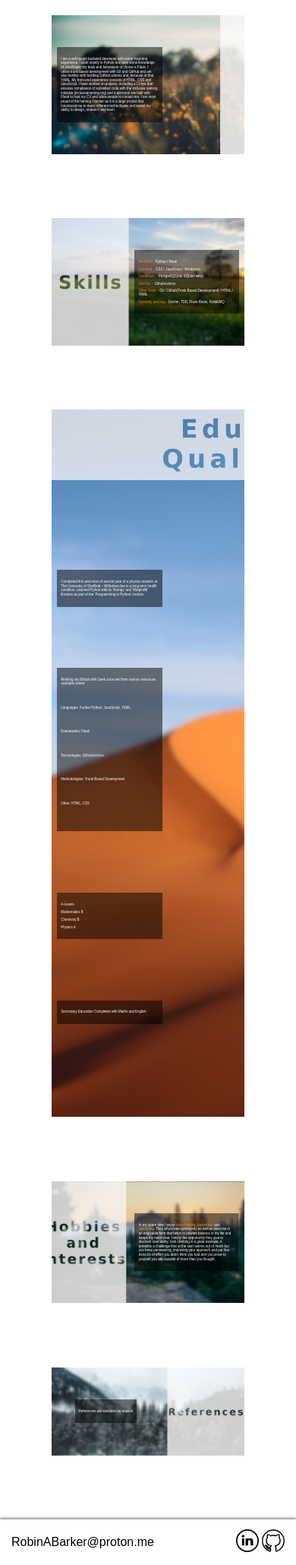
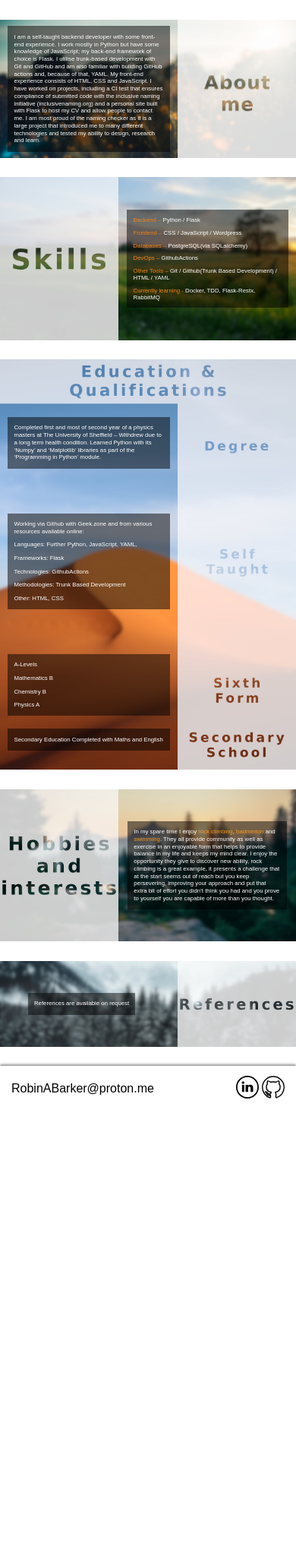
Before and after one commit to Drodinger/Personal_Site, a Flask app: page / in a window 390 px wide. Shown: the part 227-2287 px from the top of the page at 76% size. After the commit the page ends 1673 px from the top, so only its background shows below. Run offline with Flask 3, Linux system fonts and the light colour scheme; some libraries are stand-ins or nearby versions.

Commit message:
added support for mobile responsiveness

```diff
--- a/static/css/about.css
+++ b/static/css/about.css
@@ -110,6 +110,11 @@ body {
     font-size: 1.15vw;
 }
 
+#working_via_github_subsection {
+    margin-top: 11vh;
+    margin-bottom: 11vh;
+}
+
 h3 {
     text-align: center;
     color: #FA9C1B;
@@ -119,3 +124,135 @@ h2 {
     text-align: center;
     color: #F58216;
 }
+
+
+@media (max-width: 768px) {
+    body {
+        font-family: sans-serif;
+        background-color: white;
+    }
+
+    .banner_container {
+        margin-top: 3vh;
+        margin-bottom: 3vh;
+    }
+
+    .banner {
+        aspect-ratio: 2.82;
+        width: 100%;
+        object-fit: cover;
+      }
+
+    .main_container {
+          max-width: 100%;
+          margin: 0 0 0 0;
+      }
+
+
+    .section_subheading_container {
+        color: #FA9C1B;
+    }
+
+    .section_container {
+        margin-bottom: 3vh;
+    /*    box-shadow: 10px 10px 5px 0px rgba(0,0,0,0.75);
+        -webkit-box-shadow: 10px 10px 5px 0px rgba(0,0,0,0.75);
+        -moz-box-shadow: 10px 10px 5px 0px rgba(0,0,0,0.75);*/
+        display: flex;
+    }
+
+    #about_me_container {
+        padding-right: 41.5%;
+        padding-left: 2.5%;
+        padding-top: 1vh;
+        padding-bottom: 1vh;
+        background-size: cover;
+    }
+
+    #skills_container {
+        padding-right: 1.5%;
+        padding-left: 42.8%;
+        padding-top: 5vh;
+        padding-bottom: 5vh;
+        background-size: cover;
+        background-position: center;
+    }
+
+    #education_and_qualification_container {
+        padding-right: 41.5%;
+        padding-left: 2.5%;
+        padding-top: 9vh;
+        padding-bottom: 1vh;
+        background-size: cover;
+        display: flex;
+        flex-direction: column;
+    }
+
+    #hobbies_and_interests_container {
+
+        padding-right: 2%;
+        padding-left: 43%;
+        padding-top: 5vh;
+        padding-bottom: 5vh;
+        background-size: cover;
+        background-position: center;
+    }
+
+    #references_container {
+        padding-right: 40%;
+        padding-left: 9.5%;
+        padding-top: 5vh;
+        padding-bottom: 5vh;
+        background-size: cover;
+        background-position: center;
+    }
+
+    .subsection_container {
+        margin-bottom: 2vh;
+    }
+
+    .paragraph_container {
+        padding-top: 0.2vh;
+        padding-bottom: 0.2vh;
+        padding-left: 4%;
+        padding-right: 4%;
+        background-color: rgba(0, 0, 0, 0.5);
+    }
+
+    .paragraph {
+        text-align: left;
+        color: white;
+        font: sans-serif;
+        line-height: 125%;
+        font-size: 2vw;
+    }
+
+
+    .skills_category_paragraph {
+        text-align: left;
+        color: white;
+        font-size: 2vw;
+    }
+
+    #self_taught_subsection {
+        margin-top: 5vh;
+        margin-bottom: 5vh;
+    }
+
+    #a-levels_subsection {
+        margin-top: 4vh;
+        margin-bottom: 0vh;
+    }
+
+
+    h3 {
+        text-align: center;
+        color: #FA9C1B;
+    }
+
+    h2 {
+        text-align: center;
+        color: #F58216;
+    }
+
+}
--- a/templates/about.html
+++ b/templates/about.html
@@ -88,61 +88,48 @@
 
         <div class="subsection_container">
 
-
-            <div class="paragraph_container">
+        <div class="paragraph_container" id="self_taught_subsection">
             <p class="paragraph">
             Working via Github with Geek.zone and from various resources available online:
             </p>
-            </div>
 
 
 
-            <div class="paragraph_container">
             <p class="paragraph">
                 Languages: Further Python, JavaScript, YAML,
             </p>
-            </div>
 
 
 
 
-            <div class="paragraph_container">
             <p class="paragraph">
                 Frameworks: Flask
             </p>
-            </div>
 
 
 
 
-            <div class="paragraph_container">
             <p class="paragraph">
                 Technologies: GithubActions
             </p>
-            </div>
 
 
 
 
-            <div class="paragraph_container">
             <p class="paragraph">
                 Methodologies: Trunk Based Development
             </p>
-            </div>
 
 
 
 
-            <div class="paragraph_container">
             <p class="paragraph">
                 Other: HTML,  CSS
             </p>
-            </div>
 
 
 
 
-            <div class="paragraph_container">
             <p class="paragraph">
             </p>
         </div>
```
Lines whose indentation alone changed are shown as unchanged.
